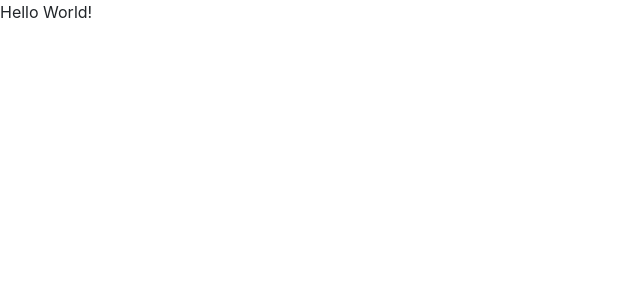
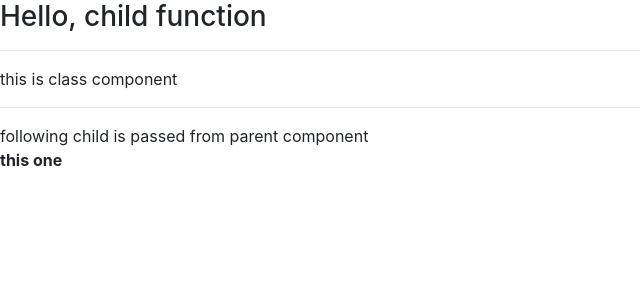
Before and after one commit to da-vaibhav/reactjs-session-xp, a React (Create React App) app: page / in a window 1280 px wide. Shown: the top 300 px of the page, without its empty margins (0-640 px from the left). Built offline with nearby package versions, Linux system fonts and the light colour scheme; the HTML template or start-up script is replaced by a standard one.

Commit message:
props and children

```diff
--- a/src/App.jsx
+++ b/src/App.jsx
@@ -1,12 +1,21 @@
 import React, { Component } from "react";
 import "./App.css";
-const HelloWorld = (<span>Hello World!</span>);
+import FunctionChild  from "./fn-child";
+import ClassChild from "./class-child";
+import ChildrenProps from "./children-props";
 
 class App extends Component {
   render() {
     return (
       <div>
-        {HelloWorld}
+        <FunctionChild functionName="child function"/>
+        <hr/>
+        <ClassChild name="class component"/>
+        <hr/>
+        <ChildrenProps>
+          <b>this one</b>
+        </ChildrenProps>
+
       </div>
     );
   }
--- /dev/null
+++ b/src/children-props.js
@@ -0,0 +1,13 @@
+import React, { Component } from 'react'
+
+export default class ChildrenProps extends Component {
+  render() {
+    return (
+      <div>
+        following child is passed from parent component
+        <br/>
+        {this.props.children}
+      </div>
+    )
+  }
+}
--- /dev/null
+++ b/src/class-child.js
@@ -0,0 +1,11 @@
+import React, { Component } from 'react'
+
+export default class ClassChild extends Component {
+  render() {
+    return (
+      <div>
+        this is {this.props.name}
+      </div>
+    )
+  }
+}
--- /dev/null
+++ b/src/fn-child.js
@@ -0,0 +1,5 @@
+import React from "react";
+
+export default function FunctionChild (props) {
+  return <h3>Hello, {props.functionName}</h3>;
+}
```
